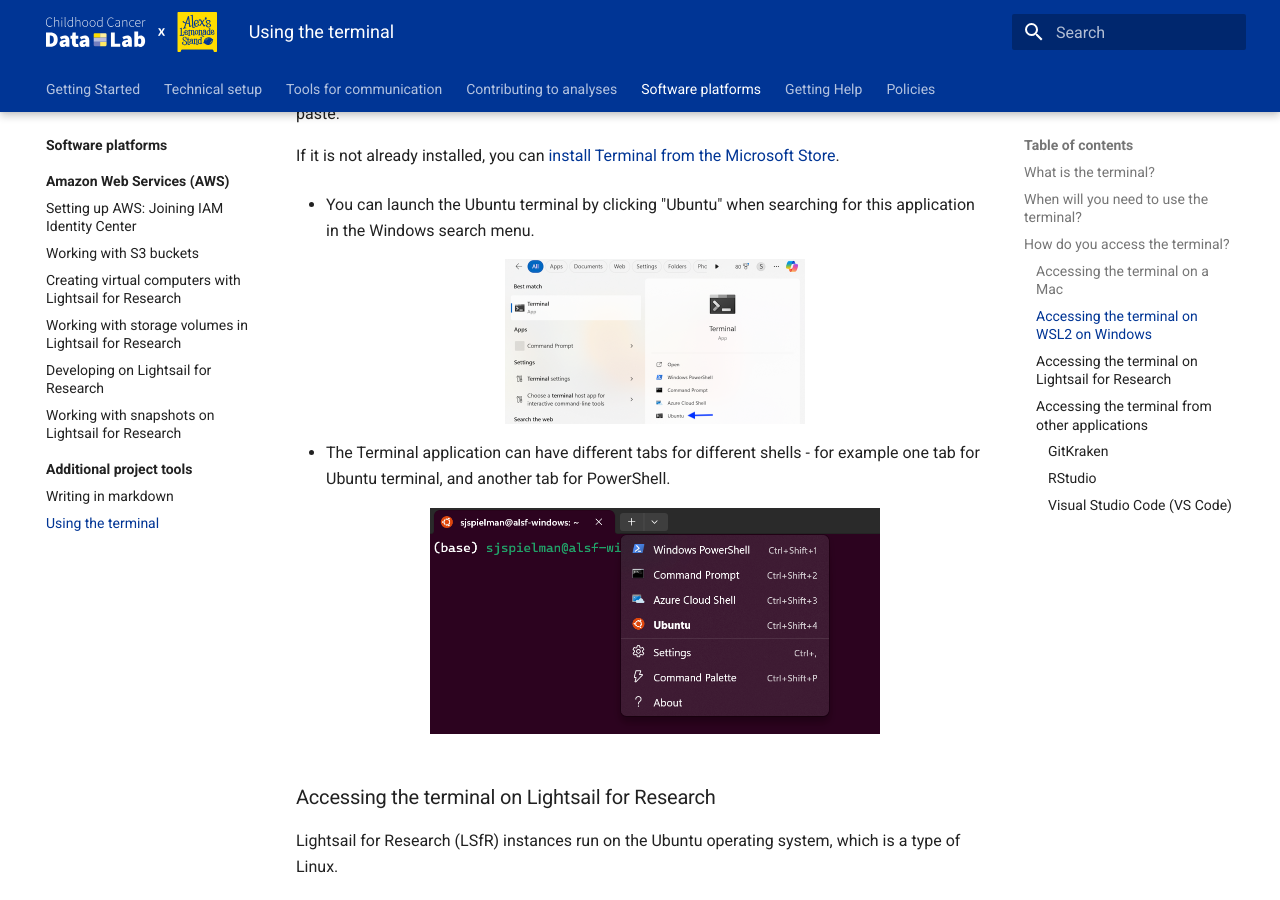
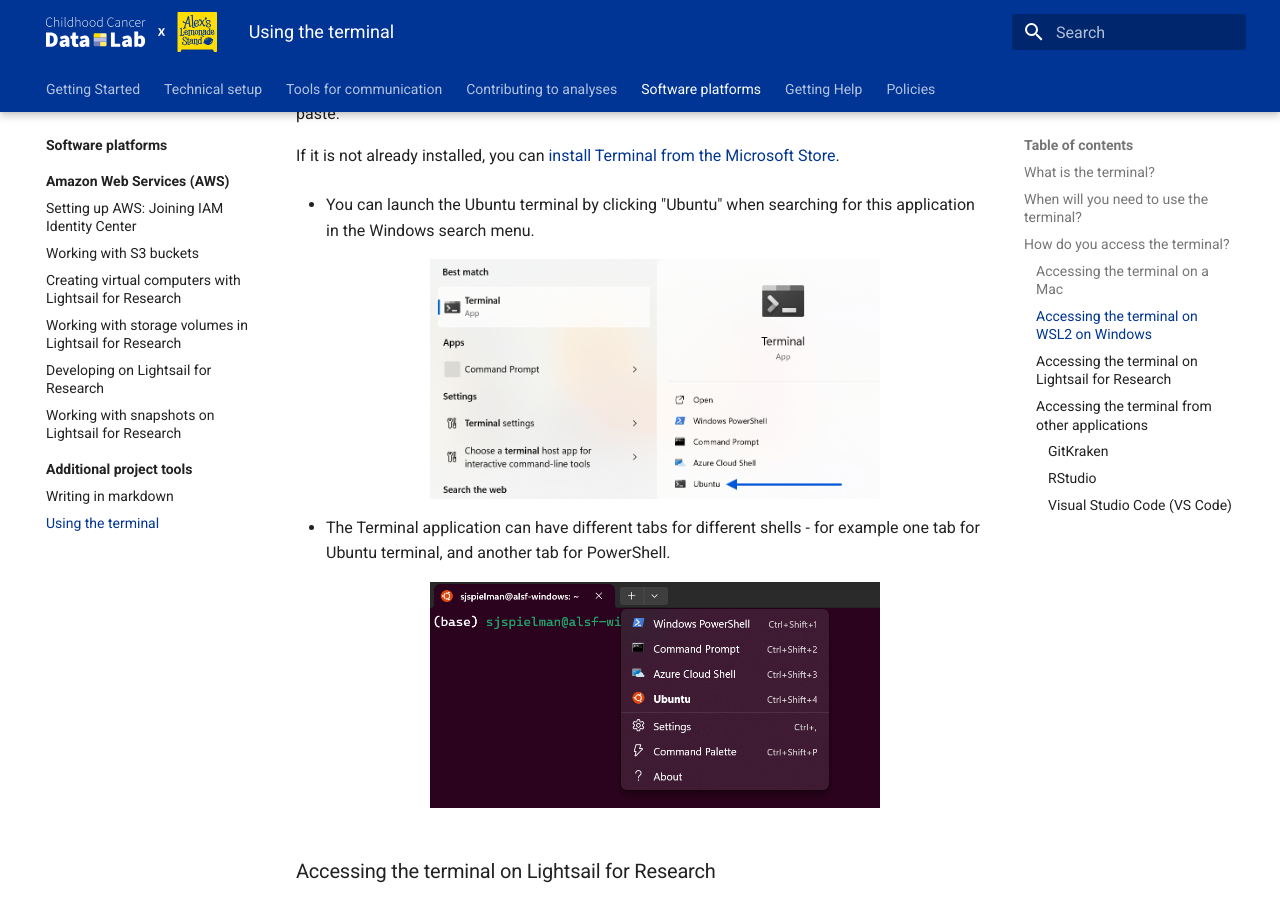
Before and after one commit to AlexsLemonade/OpenScPCA-analysis, an MkDocs documentation site: the page built from docs/software-platforms/general-tools/using-the-terminal.md, in a window 1280 px wide and 900 px high, scrolled down 1598 px. Built offline with MkDocs 1.6.1 and Material for MkDocs 9.7.7, drawn with Linux system fonts in a browser that asks for light colours.

Commit message:
terminal image at last

```diff
--- a/docs/software-platforms/general-tools/using-the-terminal.md
+++ b/docs/software-platforms/general-tools/using-the-terminal.md
@@ -62,7 +62,7 @@
 
 - You can launch the Ubuntu terminal by clicking "Ubuntu" when searching for this application in the Windows search menu.
     <figure markdown="span">
-        ![Open the Ubuntu Terminal in Windows](../../img/wsl-terminal.png){width="300"}
+        ![Open the Ubuntu Terminal in Windows](../../img/wsl-terminal-start.png){width="450"}
     </figure>
 
 - The Terminal application can have different tabs for different shells - for example one tab for Ubuntu terminal, and another tab for PowerShell.
```
Also changed, not shown: docs/img/wsl-terminal-start.png (added).
